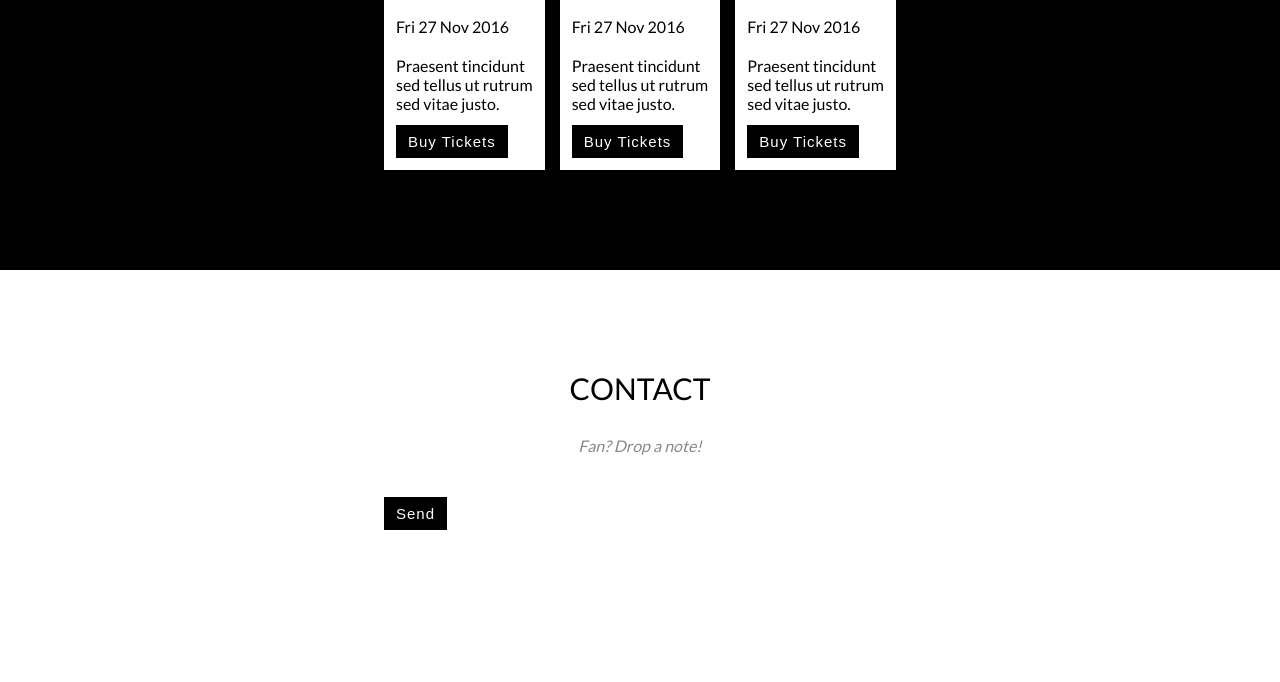
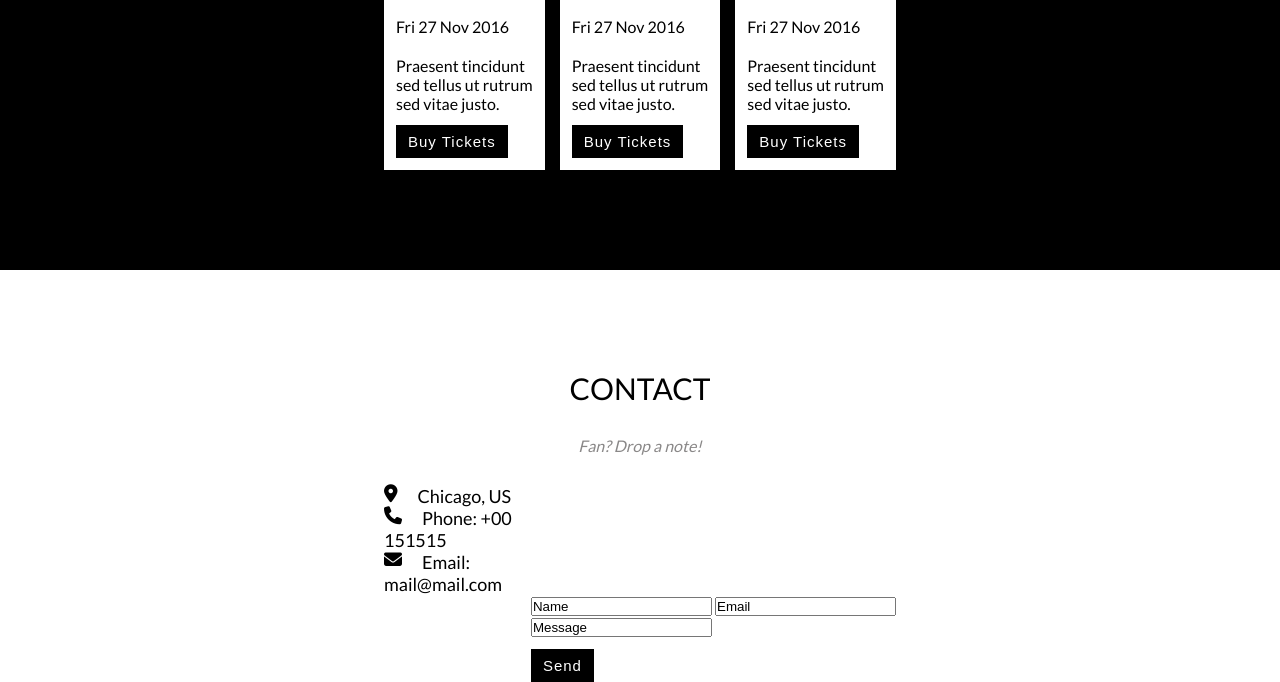
Before and after one commit to guliyevashahjahan/FrontEndTask2, a plain HTML site: page index.html in a window 1280 px wide. Shown: the part 2054-2736 px from the top of the page. Before the commit the page ends 2684 px from the top, so only its background shows below. Drawn offline with Linux system fonts and the light colour scheme.

Commit message:
section contact

```diff
--- a/assets/css/style.css
+++ b/assets/css/style.css
@@ -169,3 +169,16 @@ margin-top: 50px;
 .Contact{
     padding: 100px 0px;
 }
+.contact-info{
+    float: left;
+    font-size: 18px
+}
+.contact-info i{
+    float: left;
+    margin-right: 20px;
+}
+.contact-input{
+    float: right;
+
+}
+.contact-input
--- a/index.html
+++ b/index.html
@@ -114,8 +114,20 @@
             <div class="section-title">
                 <h2>CONTACT</h2>
                 <p>Fan? Drop a note!</p>
+            </div>
+            <div class="contact-info">
+                <i class="fa-solid fa-location-dot"></i> <p>Chicago, US
+                </p>
+                <i class="fa-solid fa-phone"></i><p> Phone: +00 151515</p>
+                <i class="fa-solid fa-envelope"></i><p>Email: mail@mail.com</p>
+            </div>
+            <div class="contact-input">
+                <input type="text" value="Name">
+                <input type="email" value="Email"> <br>
+                <input type="text" value="Message"><br>
                 <button class="btn">Send</button>
             </div>
+
         </div>
     </section>
 </body>
```
